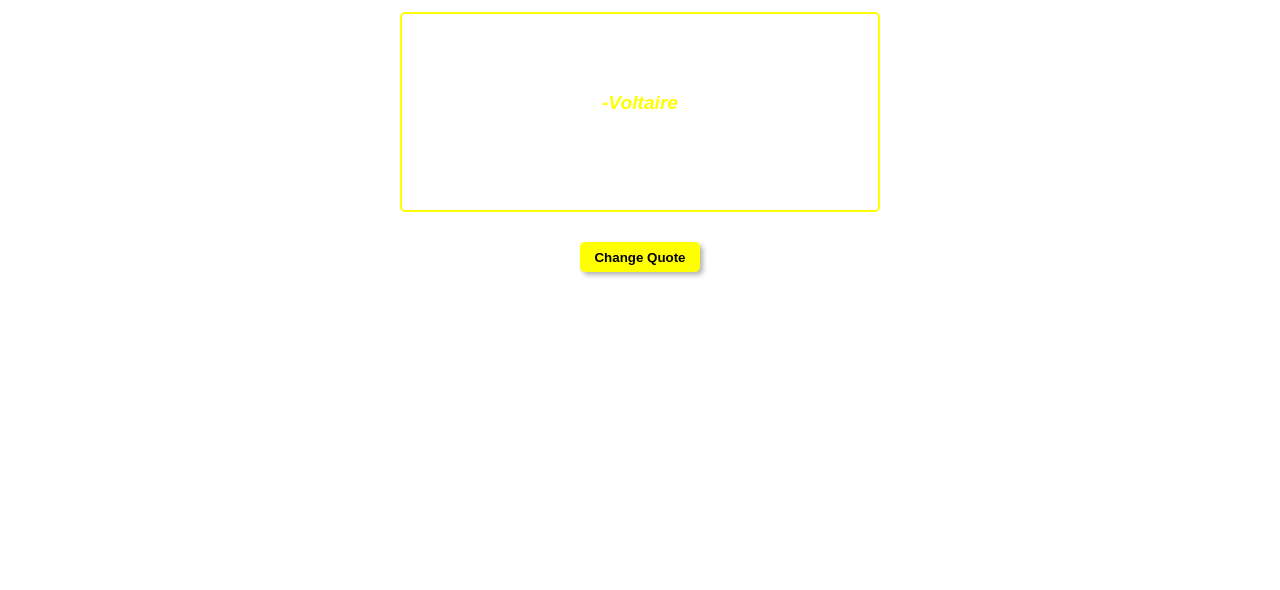
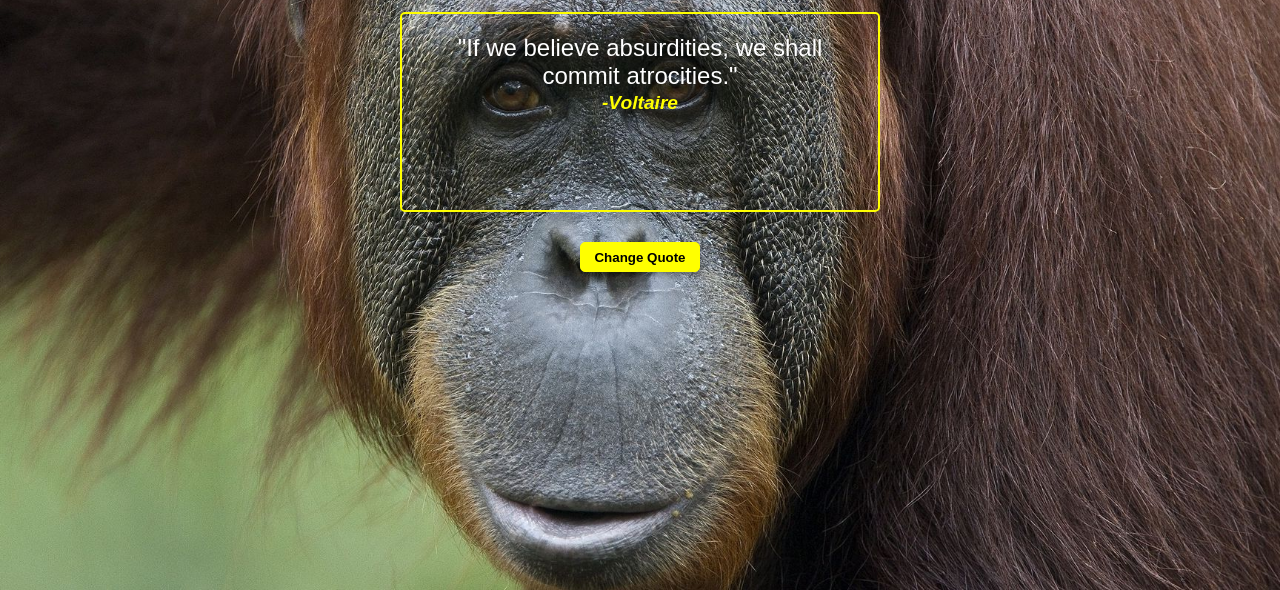
Before and after one commit to ome-ehsan/Quote-Generator, a plain HTML site: page index.html in a window 1280 px wide. Shown: the part 210-800 px from the top of the page. Drawn offline with Linux system fonts and the light colour scheme; a web font is replaced by a local one.

Commit message:
Change to correct path

```diff
--- a/styles/style.css
+++ b/styles/style.css
@@ -11,7 +11,7 @@ body {
     align-items: center;
     height: 100vh;
     text-align: center;
-    background: url(images/monkey_face_surprise_25923_1920x1080.jpg) no-repeat center center/ cover;
+    background: url(../images/monkey_face_surprise_25923_1920x1080.jpg) no-repeat center center/ cover;
 }
 
 .container {
```
